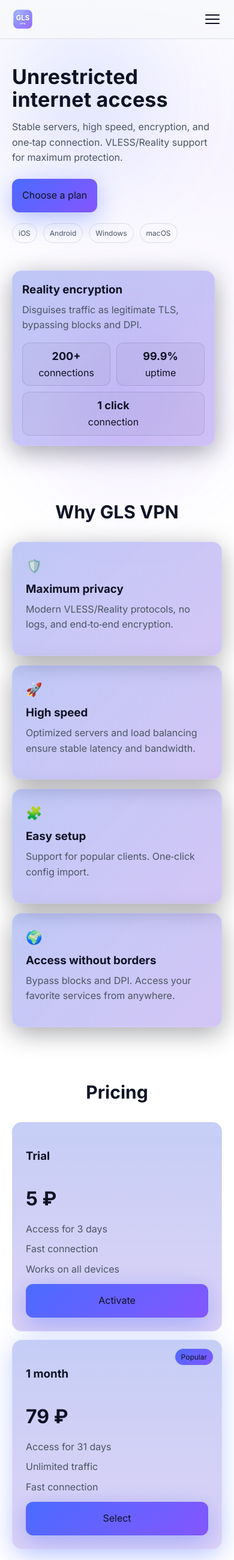
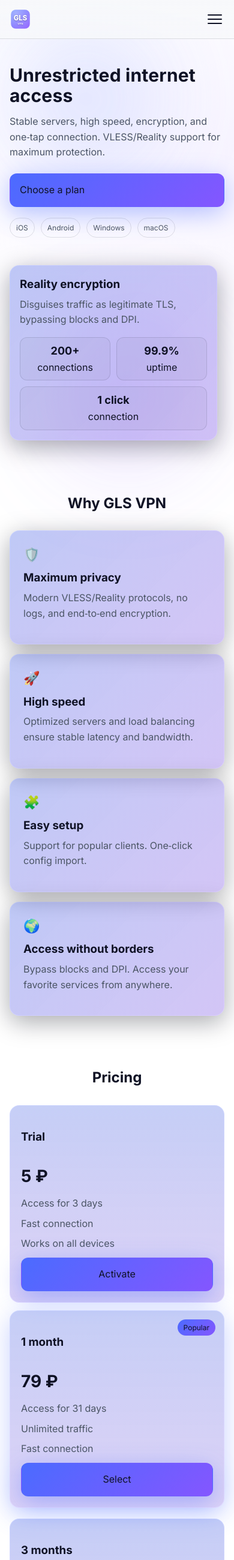
Before and after one commit to VoolFI71/zzz, a FastAPI app: page / in a window 390 px wide. Shown: the whole page at 60% size. Run offline with FastAPI, Linux system fonts and the light colour scheme.

Commit message:
+msg about ref +adapt for mobile

```diff
--- a/main/templates/index.html
+++ b/main/templates/index.html
@@ -2,7 +2,7 @@
 <html lang="ru">
 <head>
   <meta charset="utf-8" />
-  <meta name="viewport" content="width=device-width, initial-scale=1" />
+  <meta name="viewport" content="width=device-width, initial-scale=1, viewport-fit=cover" />
   <meta name="robots" content="index, follow" />
   <link rel="canonical" href="https://swaga.space/" />
   <meta property="og:type" content="website" />
@@ -225,6 +225,11 @@ body.no-scroll{overflow:hidden}
 .btn.ghost:hover{border-color:#ffffff44}
 .btn.w100{display:block;text-align:center}
 
+/* Mobile tap improvements */
+a, button{-webkit-tap-highlight-color:transparent}
+/* Fluid media */
+img, svg{max-width:100%; height:auto}
+
 /* Theme toggle */
 .theme-toggle{display:inline-flex;align-items:center;gap:8px}
 .theme-toggle .icon{font-size:16px;line-height:1}
@@ -238,6 +243,7 @@ body.no-scroll{overflow:hidden}
 .grid-2 > .hero__art{justify-self:center;width:auto}
 .hero__content h1{font-size:44px;line-height:1.12;margin:0 0 14px;letter-spacing:.2px}
 .hero__content p{color:var(--muted);margin:0 0 22px;font-size:18px}
+.hero__content h1, .section__title{overflow-wrap:anywhere; word-break:break-word}
 .cta{display:flex;gap:12px;flex-wrap:wrap}
 .badges{display:flex;gap:10px;margin-top:18px}
 .badges span{font-size:12px;color:var(--muted);border:1px solid var(--stroke);padding:6px 10px;border-radius:999px}
@@ -335,9 +341,15 @@ footer a:hover{color:var(--text)}
     .hero__content h1{font-size:40px}
     .cards{grid-template-columns:repeat(2,1fr)}
     .pricing{grid-template-columns:repeat(2,1fr)}
+    .country-grid{grid-template-columns:repeat(2,minmax(0,1fr))}
+    .country-card{min-height:220px;padding:22px}
+    .flag{width:84px;height:auto}
+    .section__title{font-size:28px}
   }
 
   @media (max-width: 720px){
+    .header{padding-top:env(safe-area-inset-top)}
+    body{padding-bottom:env(safe-area-inset-bottom)}
     .menu{display:none}
     .hamburger{display:block; padding:12px; margin-right:-8px}
     .hamburger span{width:24px}
@@ -348,13 +360,14 @@ footer a:hover{color:var(--text)}
     .hero__content h1{font-size:34px}
     .btn{font-size:16px; padding:14px 16px}
     .btn.small{font-size:15px; padding:12px 14px}
-    .cta{flex-direction:column; gap:10px; align-items:flex-start}
-    .cta .btn{width:auto}
+    .cta{flex-direction:column; gap:10px; align-items:stretch}
+    .cta .btn{width:100%}
     .cards{grid-template-columns:1fr}
     .pricing{grid-template-columns:1fr}
     .section{padding:42px 0}
     .menu.open{position:absolute;top:64px;left:0;right:0;background:color-mix(in oklab, var(--bg) 96%, transparent);border-bottom:1px solid var(--stroke);display:flex;flex-direction:column;gap:12px;padding:14px 20px}
     .menu.open a, .menu.open .btn{display:block; width:100%; text-align:center}
+    .container{padding-left:calc(16px + env(safe-area-inset-left)); padding-right:calc(16px + env(safe-area-inset-right))}
      /* Hero art mobile tweaks */
       .hero__art{margin-top:14px}
       .hero__art .card{max-width:360px; padding:16px; width:calc(100% - 12px); margin-left:0; margin-right:12px; overflow:hidden}
@@ -363,11 +376,34 @@ footer a:hover{color:var(--text)}
       .stats div:nth-child(3){grid-column:1 / -1}
       .stats div{min-width:0; padding:8px}
       .stats strong, .stats span{word-break:break-word; overflow-wrap:anywhere}
+      /* Countries: mobile layout */
+      .countries{margin-top:18px}
+      .country-grid{grid-template-columns:1fr;gap:12px}
+      .country-card{align-items:flex-start;text-align:left;padding:18px;min-height:initial}
+      .country-flag{justify-content:flex-start}
+      .flag{width:72px;height:auto}
+      .country-name{font-size:20px}
+      .country-desc{font-size:15px;max-width:none}
+      .country-pills{grid-template-columns:1fr 1fr}
+      .pill{padding:12px 14px}
+      /* Pricing: compact */
+      .price-card{padding:18px; gap:10px}
+      .price{font-size:28px}
+      /* Footer: stack */
+      footer .inner{flex-direction:column; align-items:flex-start}
+      footer .links{flex-wrap:wrap; row-gap:8px}
   }
 
   @media (max-width: 420px){
     .hero{padding:44px 0}
+    .hero__content h1{font-size:30px}
     .hero__content p{font-size:16px}
+    /* Countries: extra-compact */
+    .country-card{padding:16px}
+    .flag{width:60px;height:auto}
+    .country-name{font-size:18px}
+    .country-pills{grid-template-columns:1fr}
+    .section__title{font-size:24px}
   }
 
 /* Mobile menu */
```
Also changed, not shown: bot/routes/start.py (+10 -2 lines).
